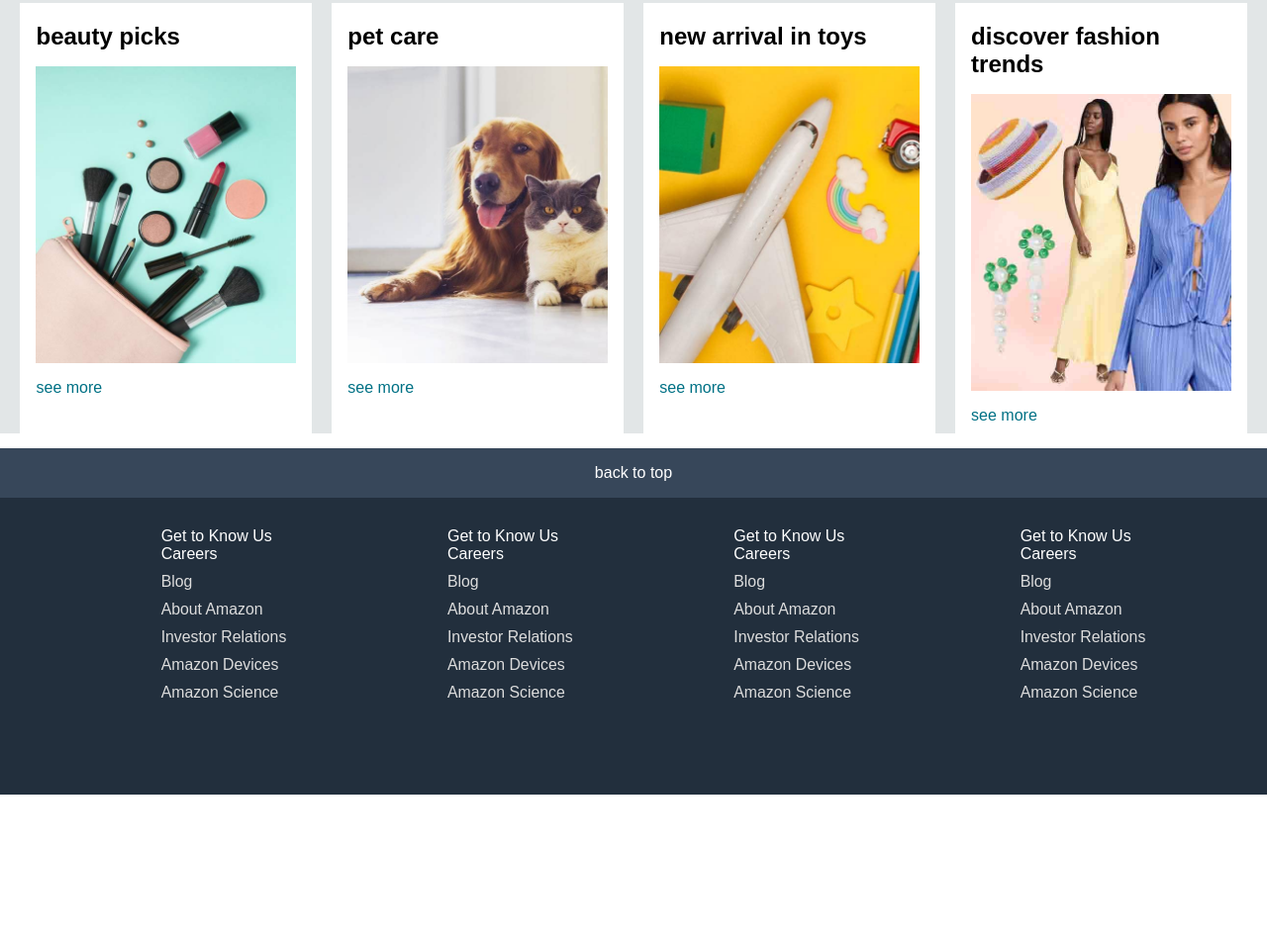
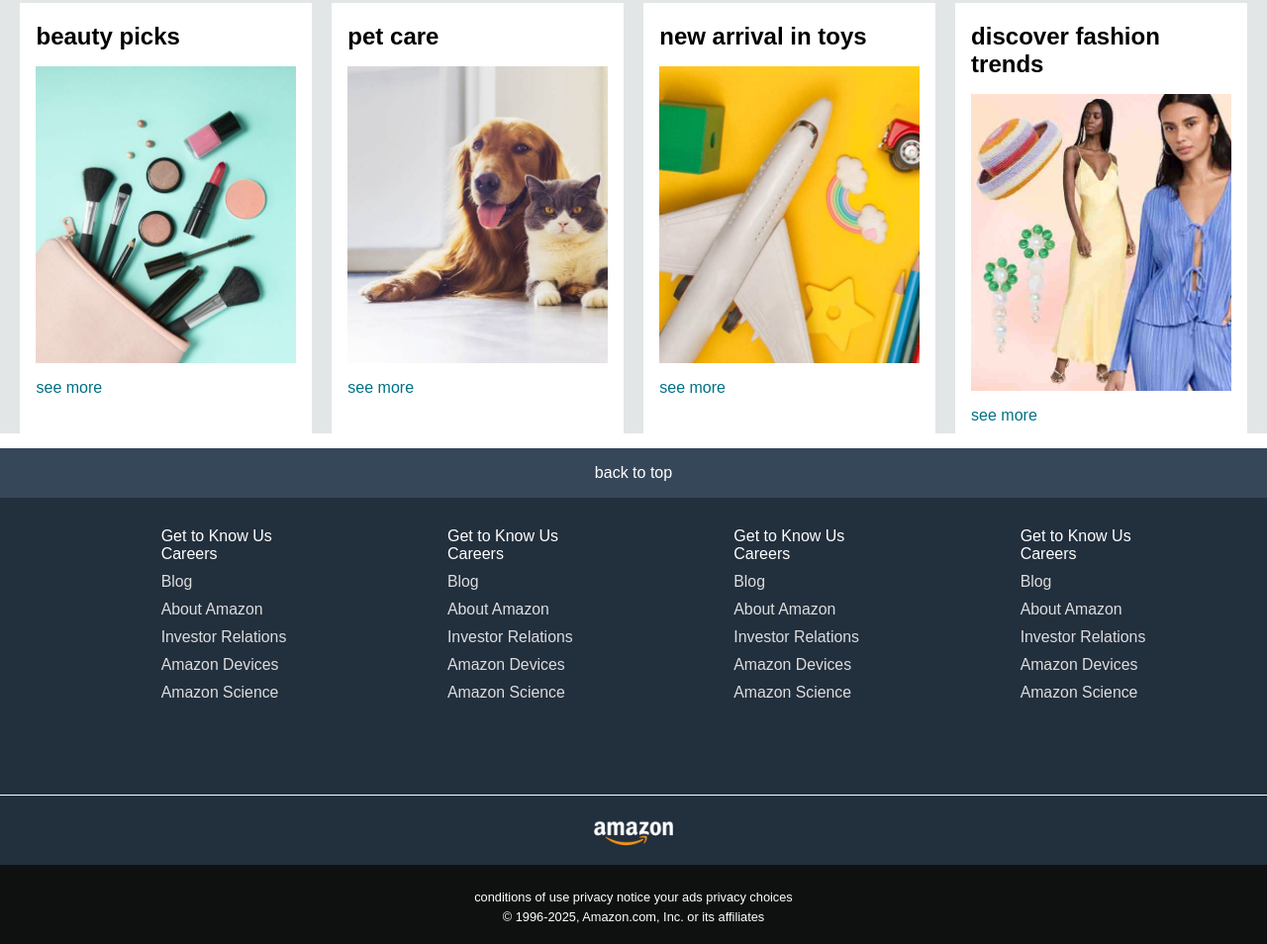
Before and after one commit to chahatcodesx24/amazon-clone, a plain HTML site: page index.html in a window 1280 px wide. Shown: the part 912-1866 px from the top of the page at 99% size. Before the commit the page ends 1715 px from the top, so only its background shows below. Drawn offline with Linux system fonts and the light colour scheme.

Commit message:
PROJECT COMPLETE: Finished footer panels and copyright section. 1st full clone done!

```diff
--- a/index.html
+++ b/index.html
@@ -210,7 +210,24 @@ back to top
 
     </div>
 
+    <div class="foot-panel-3">
+        <div class="logo"></div>
+    </div>
+
+<div class="foot-panel-4">
+
+<div class="pages">
+    <a>conditions of use</a>
+    <a>privacy notice</a>
+    <a>your ads privacy choices</a>
+</div>
+
+<div class="copyright">
+© 1996-2025, Amazon.com, Inc. or its affiliates
+</div>
+
+</div>
+
 </footer>
-
 </body>
 </html>
--- a/style.css
+++ b/style.css
@@ -218,3 +218,35 @@ ul a {
     margin-top: 10px;
     color: #dddddd;
 }
+
+.foot-panel-3 {
+    background-color: #222f3d;
+    border-top: 0.3px solid white;
+    height: 70px;
+    display: flex;
+    justify-content: center;
+    align-items: center;
+}
+
+.logo {
+    background-image: url("images/amazon_logo.png");
+    background-size: cover;
+    height: 50px;
+    width: 100px;
+}
+
+.foot-panel-4 {
+    background-color: #0f1111;
+    color: white;
+    height: 80px;
+    font-size: 0.8rem;
+ text-align: center;
+}
+
+.pages {
+    padding-top: 25px;
+}
+
+.copyright {
+    padding-top: 5px;
+}
```
